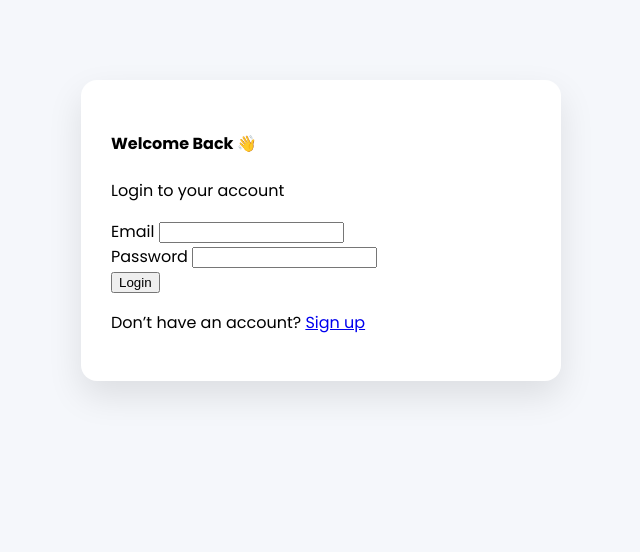
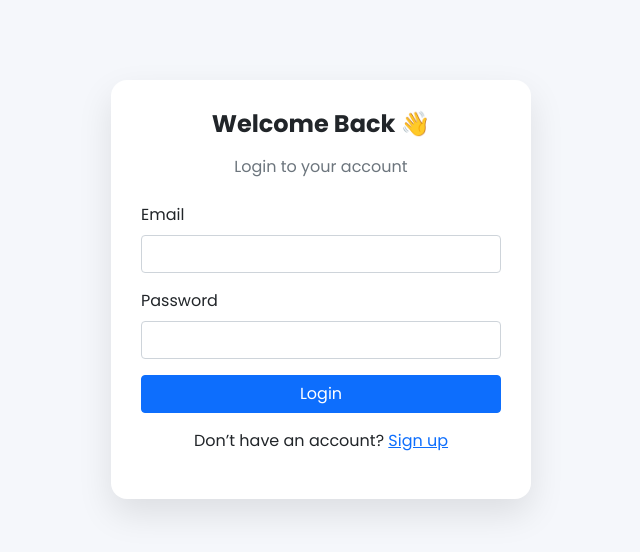
Before and after one commit to Maheshh-03/Tution-Website, a website: page login.html in a window 1280 px wide. Shown: the whole page, without its empty margins (319-959 px from the left). Drawn offline with Linux system fonts and the light colour scheme; files that its build step writes are made by us from their sources; the site is published under a folder, as on GitHub Pages, so addresses that start at the root find nothing.

Commit message:
Update login.html

```diff
--- a/login.html
+++ b/login.html
@@ -5,7 +5,7 @@
   <title>Login | Elite Classes</title>
   <meta name="viewport" content="width=device-width, initial-scale=1">
 
-  <link rel="stylesheet" href="/css/bootstrap.min.css">
+  <link rel="stylesheet" href="bootstrap.min.css">
   <link href="https://fonts.googleapis.com/css2?family=Poppins:wght@400;500;600;700&display=swap" rel="stylesheet">
 
   <style>
@@ -47,10 +47,10 @@
 
   <p class="text-center mt-3">
     Don’t have an account?
-    <a href="/signup.html">Sign up</a>
+    <a href="signup.html">Sign up</a>
   </p>
 </div>
 
-<script src="/js/login.js"></script>
+<script src="login.js"></script>
 </body>
 </html>
```
